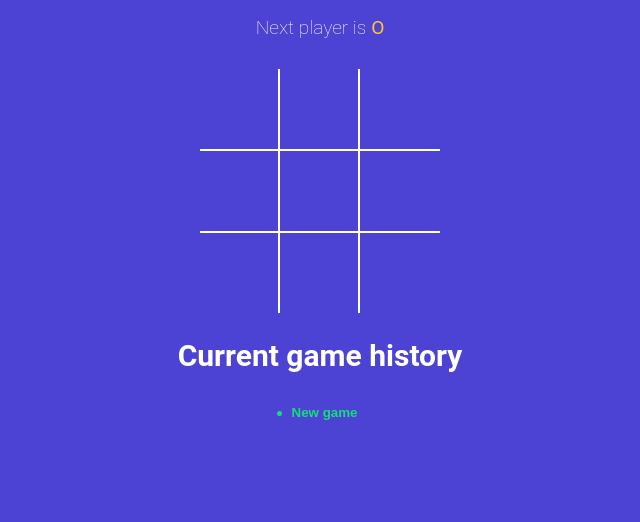
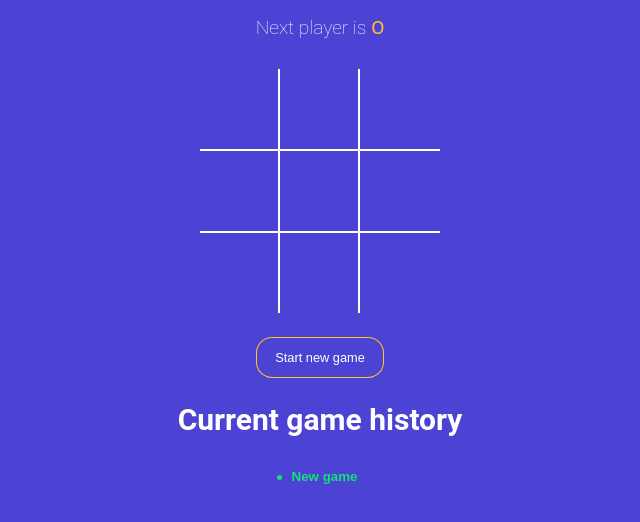
Before and after one commit to adarshk0511/tictactoe-game, a React (Vite) app: page / in a window 1280 px wide. Shown: the top 522 px of the page, without its empty margins (320-960 px from the left). Built offline with nearby package versions, Linux system fonts and the light colour scheme.

Commit message:
added reset button

```diff
--- a/src/App.jsx
+++ b/src/App.jsx
@@ -5,8 +5,10 @@
 import StatusMessage from './components/StatusMessage';
 import History from './components/Histort';
 
+const NEW_GAME = [ {squares:Array(9).fill(null),isXNext:false}];
+
 function App() {
-  const[history, setHistory]=useState([{squares:Array(9).fill(null),isXNext:false}]);
+  const[history, setHistory]=useState(NEW_GAME);
   const[currentMove, setCurrentMove]=useState(0);
   const gamingBoard = history[currentMove];
 
@@ -47,10 +49,16 @@
   setCurrentMove(move);
 };
 
+  const onNewGameStart = ()=>{
+    setHistory(NEW_GAME);
+    setCurrentMove(0);
+  };
   return(
     <div className='app'>
       <StatusMessage winner ={winner} gamingBoard={gamingBoard}  />
       <Board squares={gamingBoard.squares} handleSquareClick={handleSquareClick} />
+
+      <button type='button' onClick={onNewGameStart} className={`btn-reset ${winner ? 'active':''}`}>Start new game</button>
 
       <h2>Current game history</h2>
       <History history={history} moveTo={moveTo} currentMove={currentMove}/>
```
